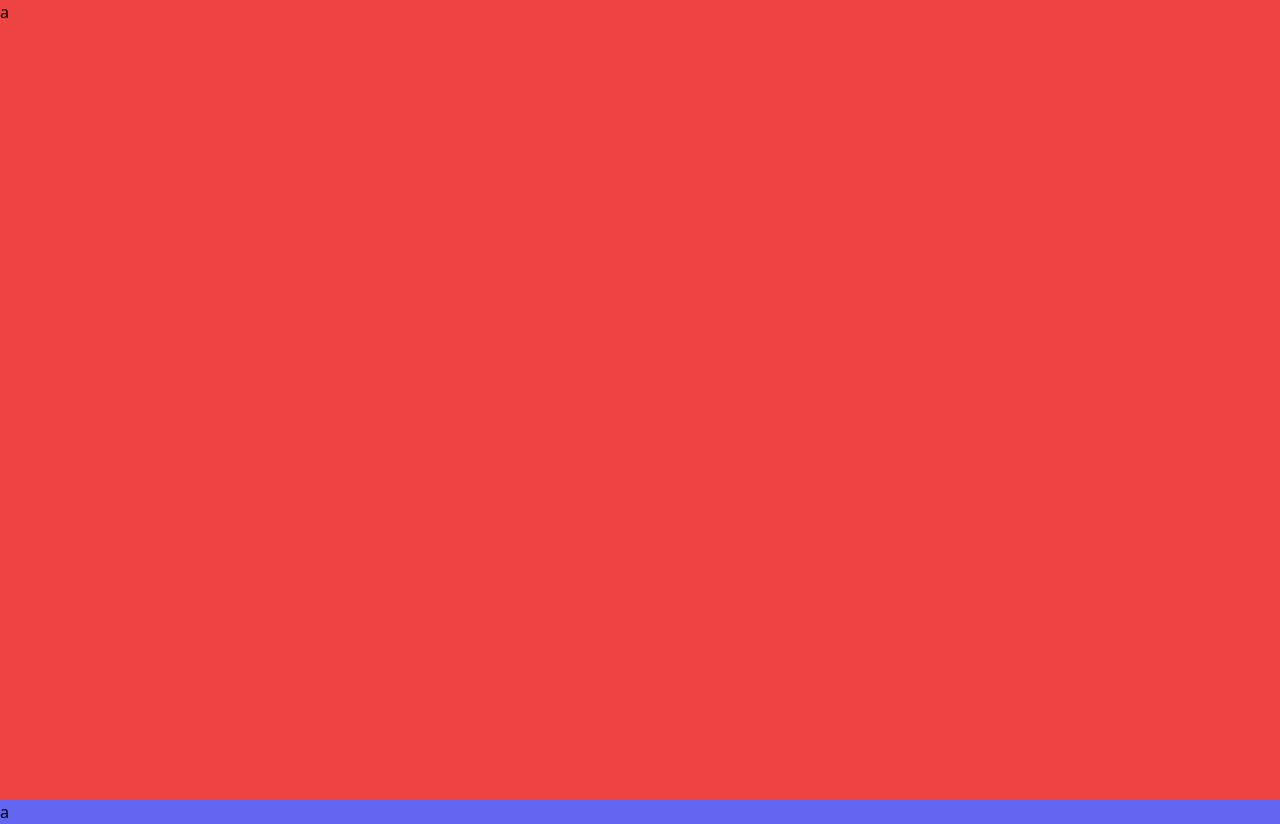
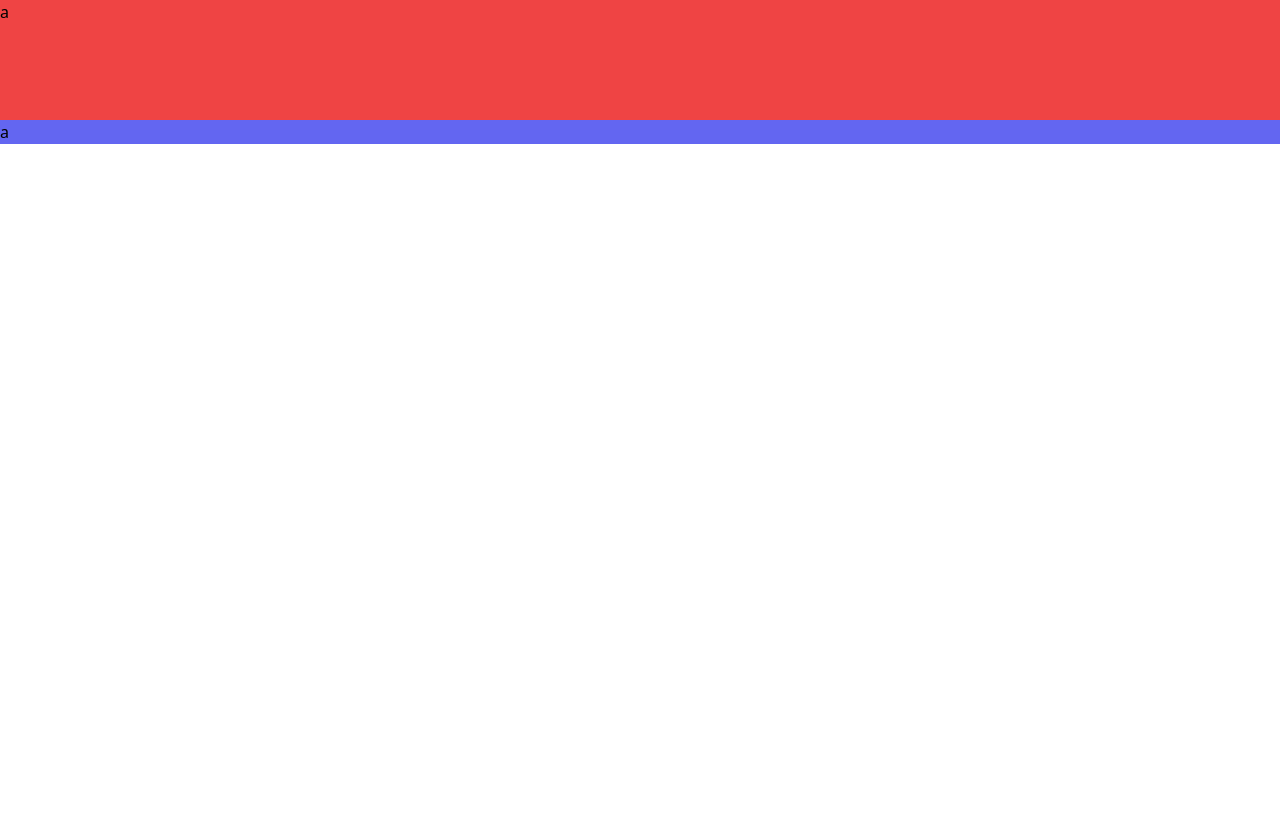
Before and after one commit to jeldrint/ibj-mep, a React (Vite) app: page / in a window 1280 px wide. After the commit the page ends 800 px from the top, so only its background shows below. Built offline with nearby package versions, Linux system fonts and the light colour scheme.

Commit message:
Update App.tsx

```diff
--- a/src/App.tsx
+++ b/src/App.tsx
@@ -1,8 +1,10 @@
 const App = () => {
   return (
     <div className="min-h-screen">
-      <div className="min-h-screen bg-red-500">a</div>
-      <div className="bg-indigo-500">a</div>
+      <div className="h-[100vh] w-full">
+        <div className="min-h-[15%] bg-red-500">a</div>
+        <div className="bg-indigo-500">a</div>
+      </div>
     </div>
   )
 }
```
